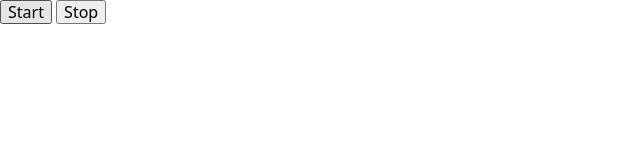
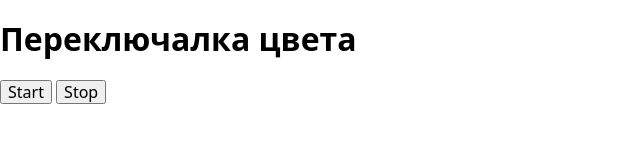
Before and after one commit to azzzteca/goit-js-hw-11-color-switch, a website built with Parcel: page src/index.html in a window 1280 px wide. Shown: the whole page, without its empty margins (0-640 px from the left). Built offline with nearby package versions, Linux system fonts and the light colour scheme.

Commit message:
added h1

```diff
--- a/src/index.html
+++ b/src/index.html
@@ -12,6 +12,7 @@
     />
   </head>
   <body>
+    <h1>Переключалка цвета</h1>
     <button type="button" data-action="start">Start</button>
     <button type="button" data-action="stop">Stop</button>
     <script src="./index.js"></script>
--- a/src/index.js
+++ b/src/index.js
@@ -1,4 +1,3 @@
-// import './sass/main.scss';
 const colors = ['#FFFFFF', '#2196F3', '#4CAF50', '#FF9800', '#009688', '#795548'];
 
 const refs = {
```
